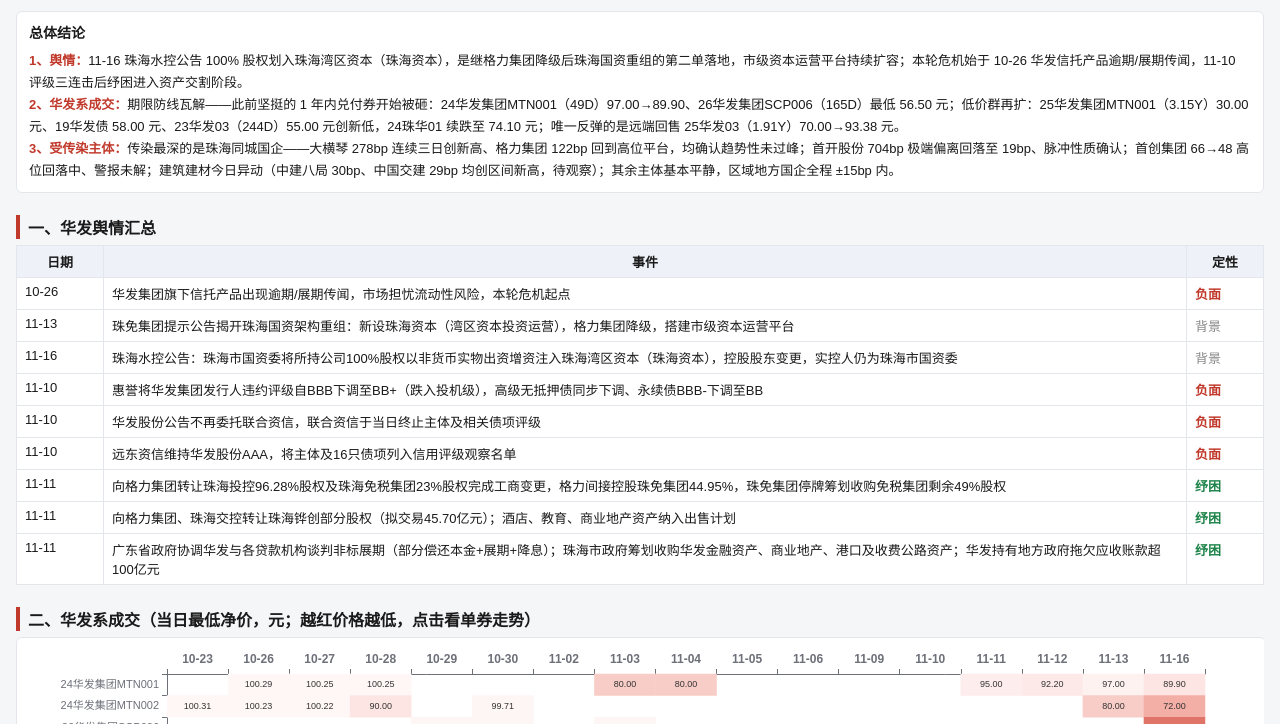
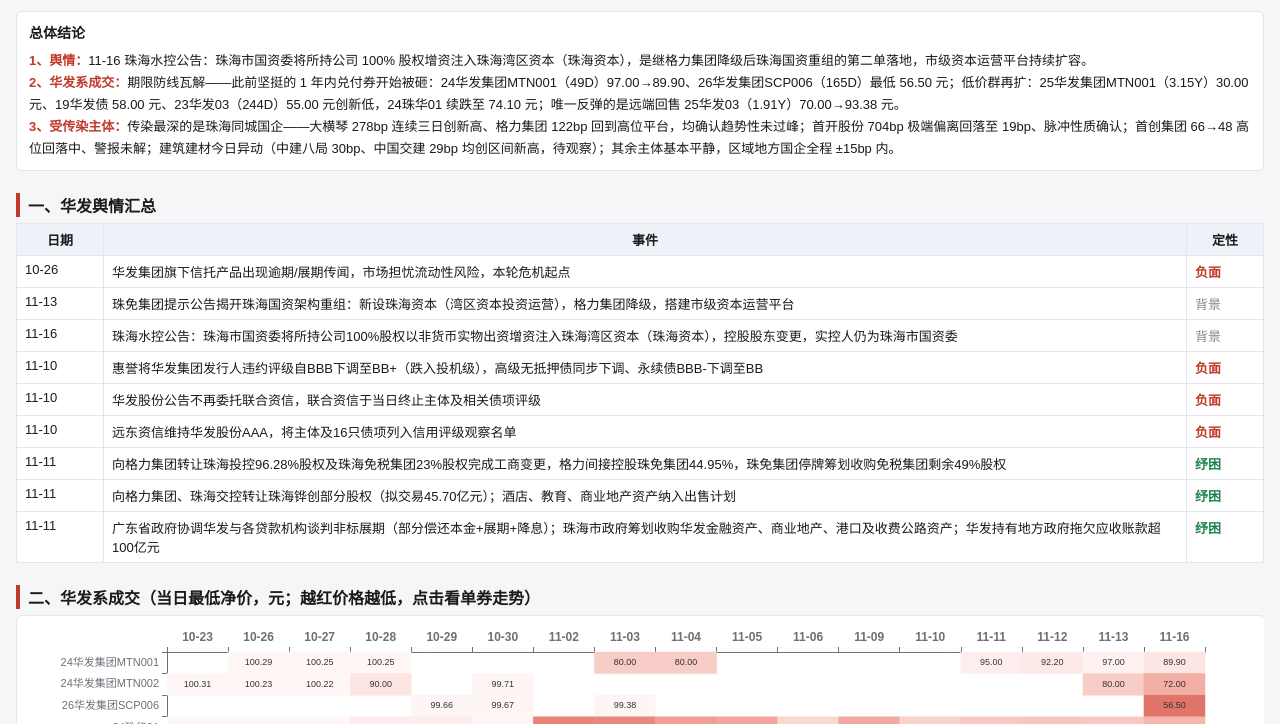
Before and after one commit to hsj315/huafa-bond-daily, a plain HTML site: page index.html in a window 1280 px wide. Shown: the part 76-800 px from the top of the page. Drawn offline with Linux system fonts and the light colour scheme.

Commit message:
结论舆情改为只强调当日事件

```diff
--- a/index.html
+++ b/index.html
@@ -39,7 +39,7 @@
 
 <div class="card">
 <h3>总体结论</h3>
-<b>1、舆情：</b>11-16 珠海水控公告 100% 股权划入珠海湾区资本（珠海资本），是继格力集团降级后珠海国资重组的第二单落地，市级资本运营平台持续扩容；本轮危机始于 10-26 华发信托产品逾期/展期传闻，11-10 评级三连击后纾困进入资产交割阶段。<br>
+<b>1、舆情：</b>11-16 珠海水控公告：珠海市国资委将所持公司 100% 股权增资注入珠海湾区资本（珠海资本），是继格力集团降级后珠海国资重组的第二单落地，市级资本运营平台持续扩容。<br>
 <b>2、华发系成交：</b>期限防线瓦解——此前坚挺的 1 年内兑付券开始被砸：24华发集团MTN001（49D）97.00→89.90、26华发集团SCP006（165D）最低 56.50 元；低价群再扩：25华发集团MTN001（3.15Y）30.00 元、19华发债 58.00 元、23华发03（244D）55.00 元创新低，24珠华01 续跌至 74.10 元；唯一反弹的是远端回售 25华发03（1.91Y）70.00→93.38 元。<br>
 <b>3、受传染主体：</b>传染最深的是珠海同城国企——大横琴 278bp 连续三日创新高、格力集团 122bp 回到高位平台，均确认趋势性未过峰；首开股份 704bp 极端偏离回落至 19bp、脉冲性质确认；首创集团 66→48 高位回落中、警报未解；建筑建材今日异动（中建八局 30bp、中国交建 29bp 均创区间新高，待观察）；其余主体基本平静，区域地方国企全程 ±15bp 内。
 </div>
```
